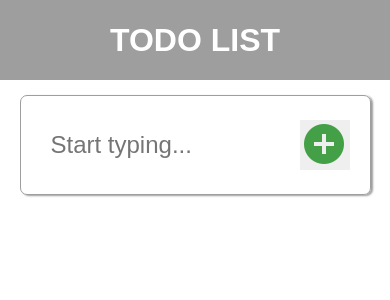
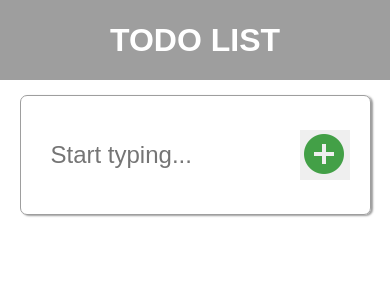
Before and after one commit to samuelramox/todo-app-react, a React (Create React App) app: page / in a window 390 px wide. Shown: the top 300 px of the page. Built offline with nearby package versions, Linux system fonts and the light colour scheme.

Commit message:
Refactor

```diff
--- a/src/index.css
+++ b/src/index.css
@@ -22,7 +22,7 @@
 
 .todo-form,
 .todo-task {
-  height: 90px;
+  height: 100px;
   width: 70%;
   margin: 0 auto;
   margin-bottom: 5px;
@@ -51,16 +51,16 @@
   font-size: 1.5em;
   font-family: sans-serif;
   text-align: center;
-  height: 30px;
   overflow: hidden;
   resize: none;
+  align-self: baseline;
 }
 
 .todo-task>input {
   margin: 20px;
 }
 
-.todo-task>input[type=checkbox]:checked+input.text {
+.todo-task>input[type=checkbox]:checked+.text {
   text-decoration: line-through;
   color: #BDBDBD;
 }
@@ -102,26 +102,23 @@
 
 /* Media Queries */
 
-@media (max-width: 1050px) {
+@media (max-width: 1150px) {
   .todo-form,
   .todo-task {
-    width: 76%;
+    width: 80%;
   }
   .button {
     margin: 10px;
   }
-  .text {
-    width: 70%;
-  }
 }
 
-@media (max-width: 740px) {
+@media (max-width: 890px) {
   .todo-form,
   .todo-task {
     width: 90%;
-    height: 100px;
+    height: 120px;
   }
   .todo-task>.text {
-    height: 90px;
+    height: 80px;
   }
 }
```
